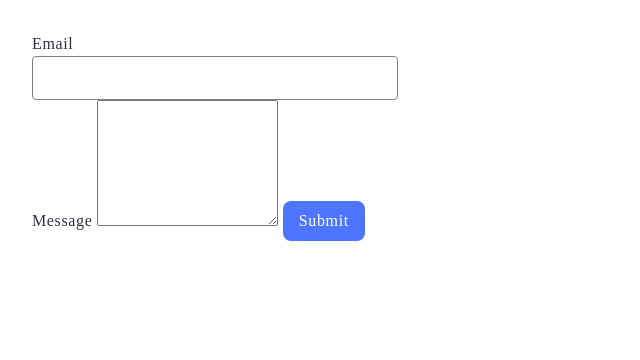
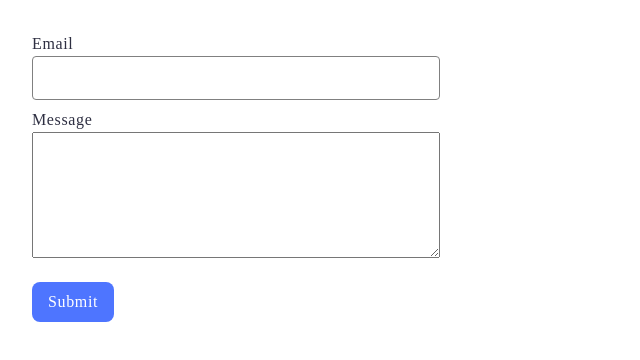
Before and after one commit to shpylovyi1007/goit-js-hw-09, a website built with Vite: page src/2-form.html in a window 1280 px wide. Both pictures are taken after typing "name@example.com", "Sample" into the empty fields and a click on the button "Submit". Shown: the whole page, without its empty margins (0-640 px from the left). Built offline with nearby package versions, Linux system fonts and the light colour scheme.

Commit message:
homework9.5

```diff
--- a/src/css/form.css
+++ b/src/css/form.css
@@ -4,6 +4,9 @@
 }
 
 .feedback-form label {
+  width: 100%;
+  display: flex;
+  flex-direction: column;
   color: #2e2f42;
   font-family: Montserrat;
   font-size: 16px;
@@ -13,7 +16,6 @@
 }
 
 .feedback-form input {
-  width: 360px;
   height: 40px;
   border-radius: 4px;
   border: 1px solid #808080;
--- a/src/js/2-form.js
+++ b/src/js/2-form.js
@@ -11,8 +11,8 @@ if (savedValue) {
 
 form.addEventListener('input', () => {
     const formData = {
-        email: email.value,
-        message: textarea.value
+        email: email.value.trim(),
+        message: textarea.value.trim()
     };
     localStorage.setItem(localStorageKey, JSON.stringify(formData));
 });
@@ -24,7 +24,7 @@ form.addEventListener('submit', event => {
         alert('Fill please all fields');
         return;
     }
-    console.log(`Email: ${email.value}, message: ${textarea.value}`);
+    console.log({ email: email.value.trim(), message: textarea.value.trim() });
     localStorage.removeItem(localStorageKey);
     form.reset();
 });
```
